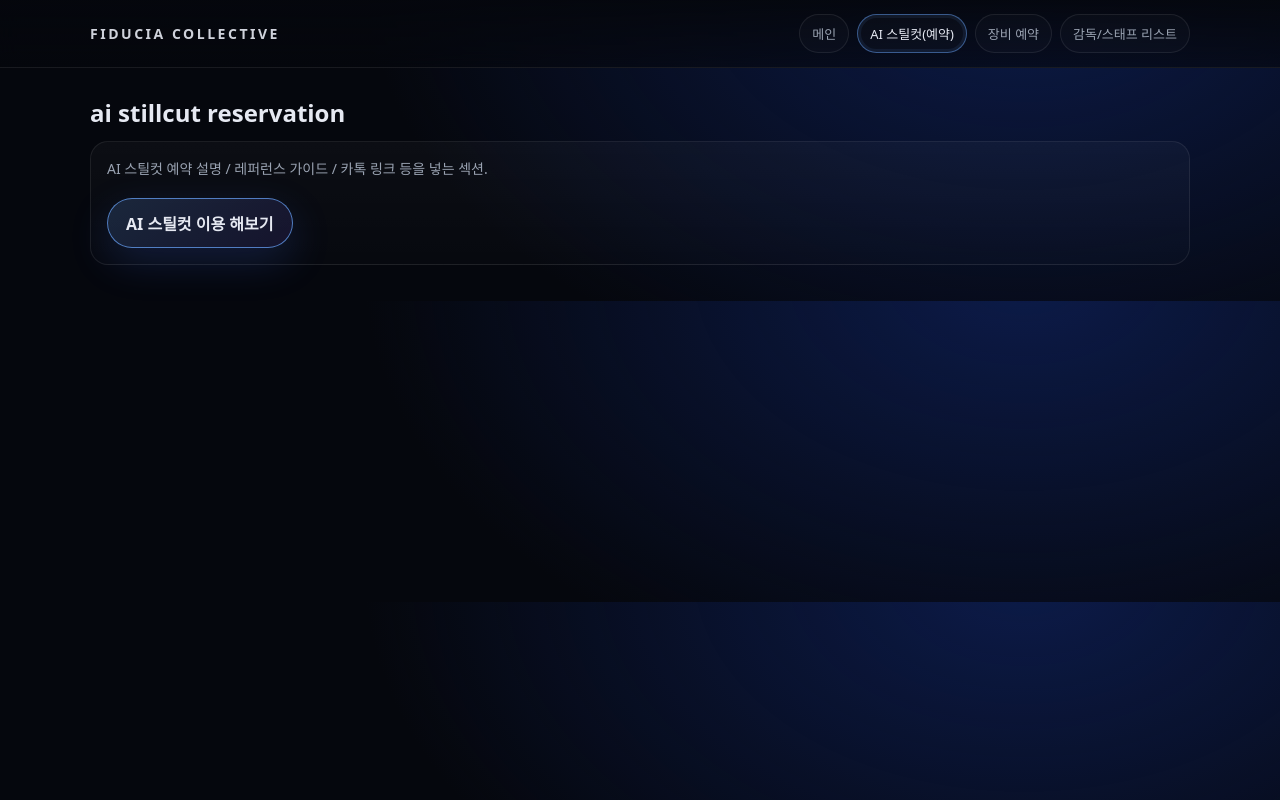
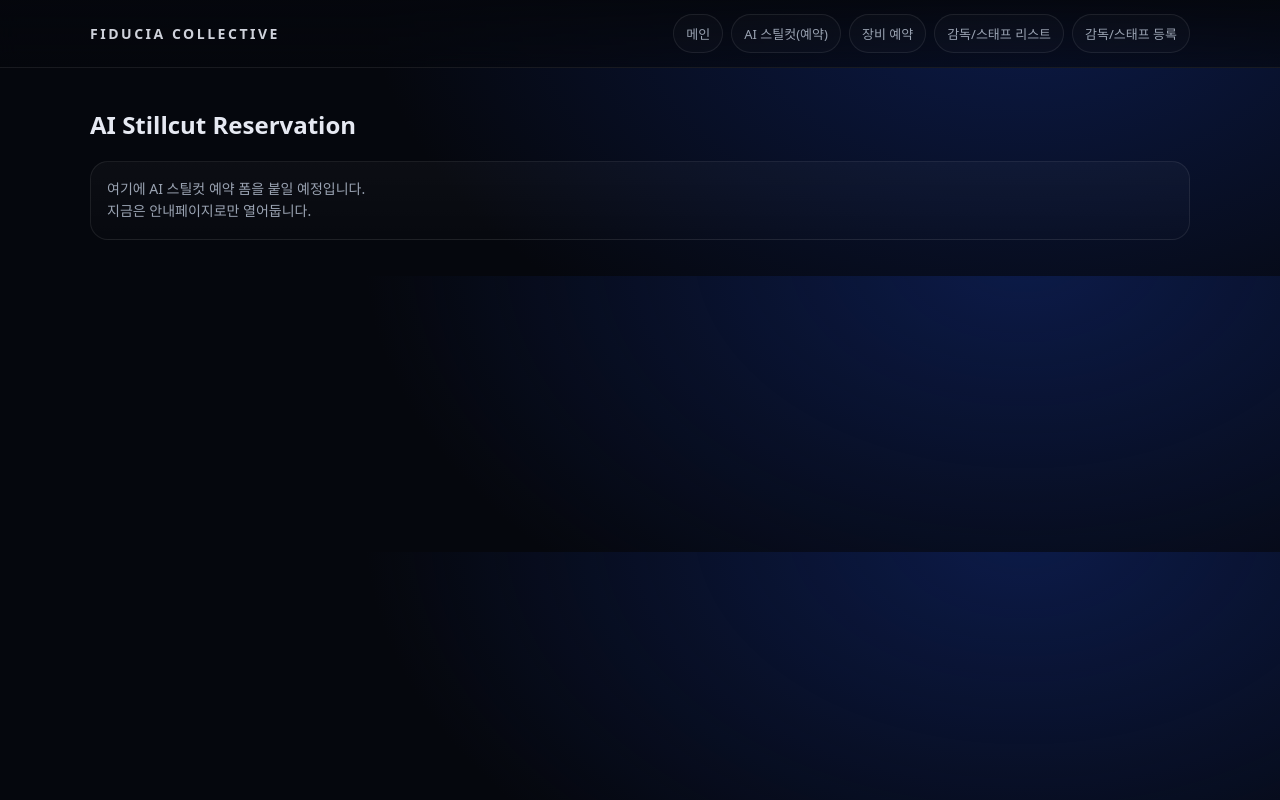
Before and after one commit to jongmindlek/fiducia-v2, a website: page stillcut-reservation.html in a window 1280 px wide. Drawn offline with Linux system fonts and the light colour scheme; a web font is replaced by a local one.

Commit message:
stillcut-reservation.html 업데이트

```diff
--- a/stillcut-reservation.html
+++ b/stillcut-reservation.html
@@ -1,31 +1,50 @@
-<!-- ai-stillcut.html -->
 <!doctype html>
 <html lang="ko">
 <head>
   <meta charset="utf-8"/>
   <meta name="viewport" content="width=device-width,initial-scale=1"/>
-<link rel="stylesheet" href="./style.css"/>
-  <title>AI Stillcut</title>
+  <link rel="stylesheet" href="./style.css"/>
+  <title>Stillcut Reserve Form | Fiducia</title>
 </head>
 <body>
+
   <nav class="nav">
     <div class="container nav-inner">
-      <div class="brand">FIDUCIA COLLECTIVE</div>
+      <a class="brand" href="./index.html">FIDUCIA COLLECTIVE</a>
       <div class="nav-links">
-        <a class="tab" href="./index.html">메인</a>
-        <a class="tab active" href="./ai-stillcut.html">AI 스틸컷(예약)</a>
-        <a class="tab" href="./gear.html">장비 예약</a>
-        <a class="tab" href="./crew.html">감독/스태프 리스트</a>
+        <a class="tab" data-path="index.html" href="./index.html">메인</a>
+        <a class="tab" data-path="ai-stillcut.html" href="./ai-stillcut.html">AI 스틸컷(예약)</a>
+        <a class="tab" data-path="gear.html" href="./gear.html">장비 예약</a>
+        <a class="tab" data-path="crew.html" href="./crew.html">감독/스태프 리스트</a>
+        <a class="tab" data-path="crew.html#register" href="./crew.html#register">감독/스태프 등록</a>
       </div>
     </div>
   </nav>
 
   <main class="container section">
-    <h2 style="margin:0 0 12px">ai stillcut reservation</h2>
-    <div class="card">
-      <p>AI 스틸컷 예약 설명 / 레퍼런스 가이드 / 카톡 링크 등을 넣는 섹션.</p>
-      <a class="cta" href="./stillcut-reservation.html">AI 스틸컷 이용 해보기</a>
-    </div>
+    <h2 style="margin-top:12px">AI Stillcut Reservation</h2>
+
+    <section class="card" style="margin-top:16px">
+      <p class="small">여기에 AI 스틸컷 예약 폼을 붙일 예정입니다.</p>
+      <p class="small">지금은 안내페이지로만 열어둡니다.</p>
+    </section>
   </main>
+
+  <script>
+    (function () {
+      const tabs = document.querySelectorAll(".nav .tab");
+      const path = location.pathname.split("/").pop() || "index.html";
+      const hash = location.hash || "";
+      tabs.forEach(a => a.classList.remove("active"));
+      if (path === "crew.html" && hash === "#register") {
+        const regTab = document.querySelector('.nav .tab[data-path="crew.html#register"]');
+        if (regTab) regTab.classList.add("active");
+        return;
+      }
+      const activeTab = document.querySelector(`.nav .tab[data-path="${path}"]`);
+      if (activeTab) activeTab.classList.add("active");
+    })();
+  </script>
+
 </body>
 </html>
```
